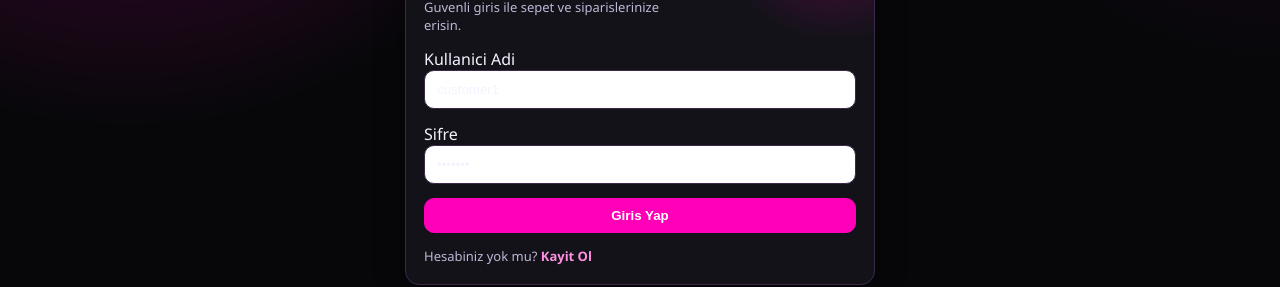
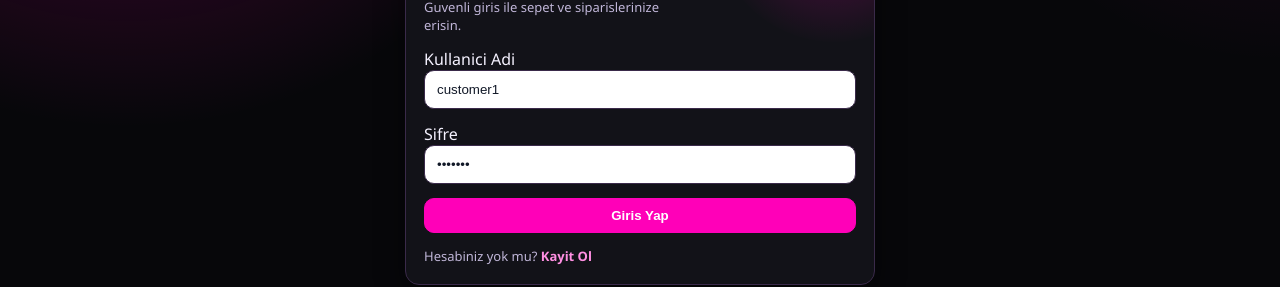
Before and after one commit to Samet5757/N11-TalentHub-Backend-Bootcamp, a React (Vite) app in the folder frontend/: page /login in a window 1280 px wide. Shown: the part 281-568 px from the top of the page. Built offline with nearby package versions, Linux system fonts and the light colour scheme.

Commit message:
Ön yüzde giriş hataları ve form okunabilirliği iyileştirildi

```diff
--- a/frontend/src/pages/CartPage.jsx
+++ b/frontend/src/pages/CartPage.jsx
@@ -12,13 +12,13 @@ export default function CartPage({ cart, onReloadCart, onRemoveItem, onUpdateQty
   const cleanedCvv = cvv.replace(/\D+/g, '');
   const normalizedExpiry = expiry.replace(/\s+/g, '');
   const isExpiryValid = /^(0[1-9]|1[0-2])\/\d{2}$/.test(normalizedExpiry);
-  const canCheckout = !!cart.items?.length
+  const canCheckout = !!cart?.items?.length
     && !isCheckingOut
     && cleanedCard.length >= 12
     && cardHolderName.trim().length >= 3
     && isExpiryValid
     && (cleanedCvv.length === 3 || cleanedCvv.length === 4);
-  const hasCoupon = !!cart.couponCode;
+  const hasCoupon = !!cart?.couponCode;
   const checkoutError = checkoutState.error?.toLowerCase().includes('stok')
     ? 'Stok yetersiz. Bazi urunlerin adedini dusurup tekrar deneyin.'
     : checkoutState.error;
--- a/frontend/src/pages/LoginPage.jsx
+++ b/frontend/src/pages/LoginPage.jsx
@@ -20,7 +20,12 @@ export default function LoginPage({ setUser, onLoggedIn }) {
       setUser(me);
       navigate('/');
     } catch (err) {
-      setError(err.message);
+      const message = err?.message || '';
+      if (message.includes('401') || message.toLowerCase().includes('unauthorized')) {
+        setError('Kullanici adi veya sifre hatali.');
+      } else {
+        setError(message || 'Giris yapilamadi. Lutfen tekrar deneyin.');
+      }
     }
   }
 
--- a/frontend/src/styles.css
+++ b/frontend/src/styles.css
@@ -100,9 +100,25 @@ input, select, textarea {
   border: 1px solid var(--border);
   border-radius: 10px;
   background: #ffffff;
-  color: var(--ink);
+  color: #111827 !important;
+  -webkit-text-fill-color: #111827 !important;
+  caret-color: #111827 !important;
+  font-weight: 500;
+  opacity: 1 !important;
 }
+input::placeholder, textarea::placeholder { color: #6b7280; opacity: 1; }
+select { color: #111827; }
+select option { color: #111827; background: #ffffff; }
 input:focus, select:focus, textarea:focus { outline: 2px solid rgba(255, 0, 184, 0.35); border-color: #ff33ca; }
+input:-webkit-autofill,
+input:-webkit-autofill:hover,
+input:-webkit-autofill:focus,
+textarea:-webkit-autofill,
+select:-webkit-autofill {
+  -webkit-text-fill-color: #111827 !important;
+  box-shadow: 0 0 0px 1000px #ffffff inset !important;
+  transition: background-color 9999s ease-in-out 0s;
+}
 .grid { display: grid; gap: 14px; }
 .products { grid-template-columns: repeat(auto-fill, minmax(250px, 1fr)); }
 .product-image { width: 100%; height: 190px; border-radius: 12px; object-fit: cover; background: #171722; }
```
Also changed, not shown: frontend/src/lib/api.js.
